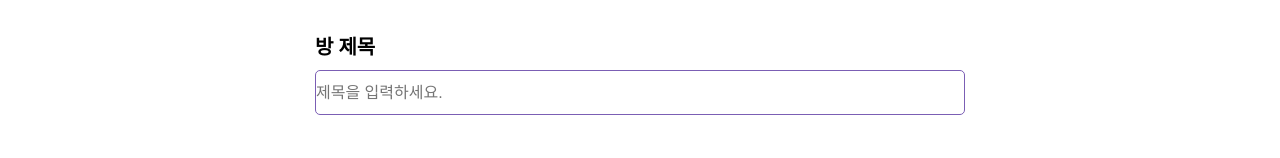
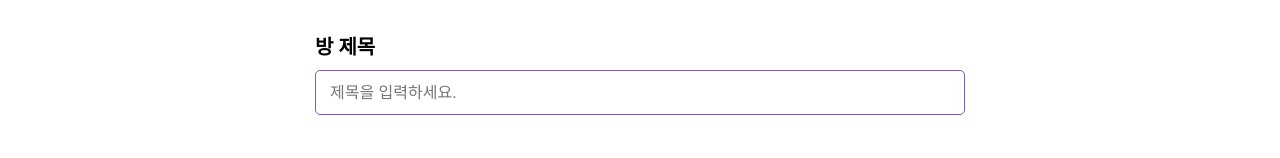
Before and after one commit to NSHUB-DSM/dsm.gg-front, a React (Create React App) app: page /makematching in a window 1280 px wide. Shown: the part 235-393 px from the top of the page. Built offline with nearby package versions, Linux system fonts and the light colour scheme.

Commit message:
🎓 :: 방 제목 input placeholder 간격 수정

```diff
--- a/src/pages/Matching/make/index.jsx
+++ b/src/pages/Matching/make/index.jsx
@@ -107,6 +107,7 @@ const RoomTitle = styled.input`
   border: 1px solid #7b5eb4;
   border-radius: 5px;
   font-size: 16px;
+  padding-left: 14px;
 `;
 
 const CreateButton = styled.button`
```
